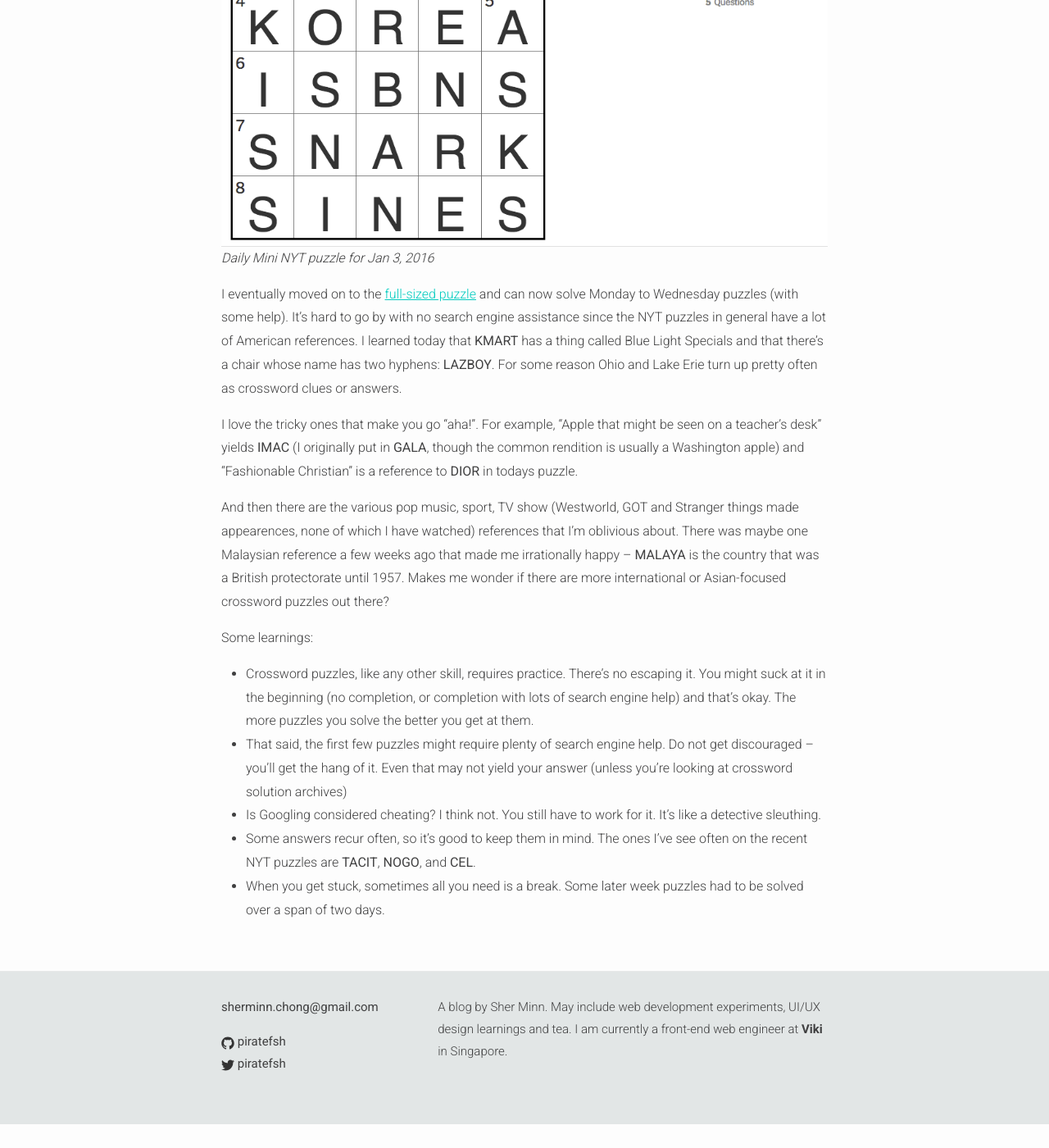
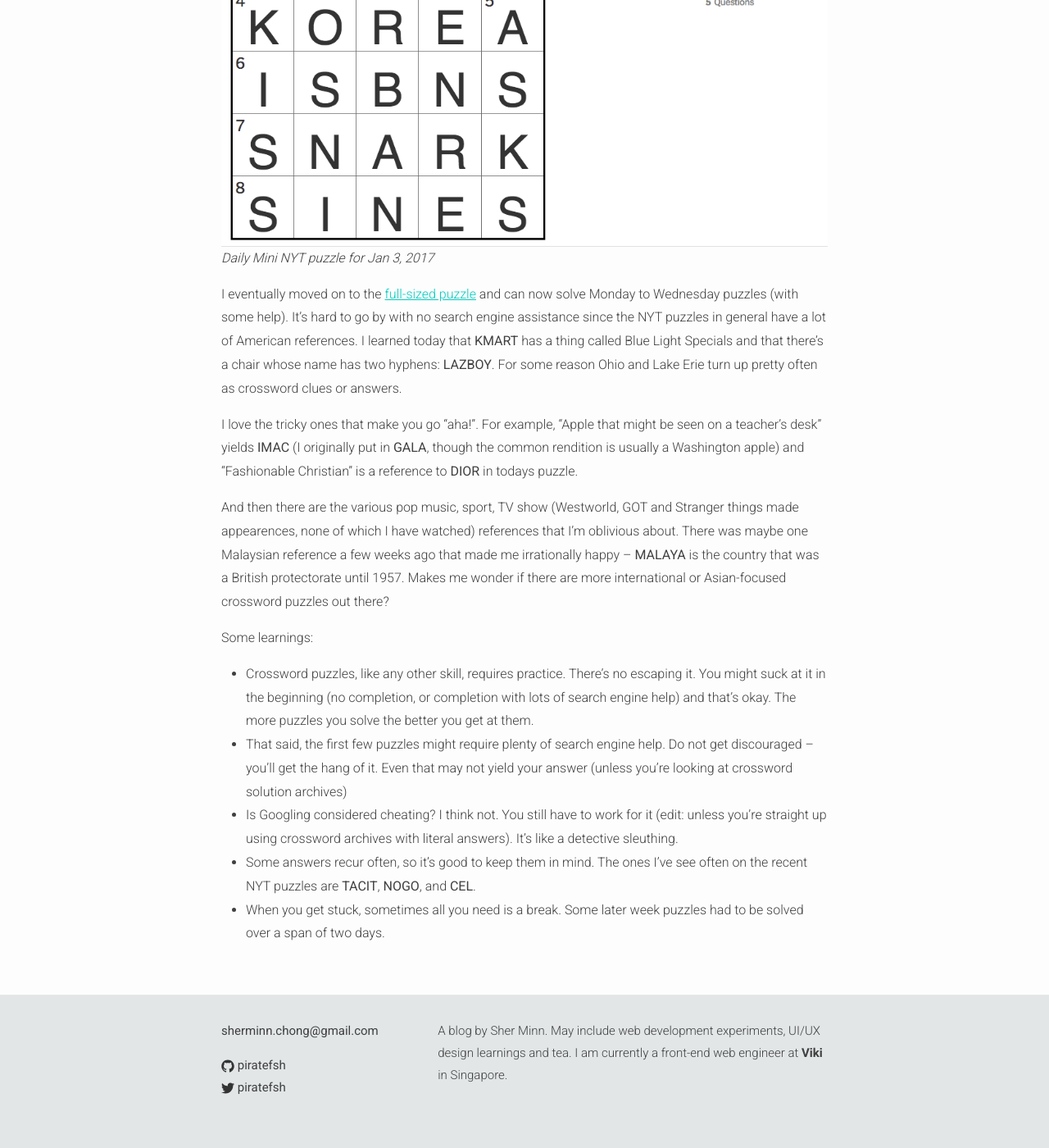
Before and after one commit to piratefsh/piratefsh.github.io, a Jekyll site: the page built from _posts/2017-01-03-doing-the-nyt-crossword-puzzle.markdown, in a window 1280 px wide and 1400 px high, scrolled down 1284 px. Shown: the whole window at 82% size. Built offline with Jekyll 4.4.1, drawn with Linux system fonts in a browser that asks for light colours; before the commit the page ends 2655 px from its top, so only the background shows below that; some of the changed text lies outside the part shown.

Commit message:
Update 2017-01-03-doing-the-nyt-crossword-puzzle.markdown

```diff
--- a/_posts/2017-01-03-doing-the-nyt-crossword-puzzle.markdown
+++ b/_posts/2017-01-03-doing-the-nyt-crossword-puzzle.markdown
@@ -4,7 +4,7 @@
 ---
 ![NYT Crossword puzzle Jan 3 2017](/assets/images/crossword/nyt-jan-3.png)
 
-_Daily NYT puzzle for Jan 3, 2016_
+_Daily NYT puzzle for Jan 3, 2017_
 
 Finishing a crossword puzzle has always been on my childhood wishlist (alongside my dream of being a webmaster, which I am kinda living now). I don't remember how many crosswords I have attempted and failed at in the local newspaper. Was it discouraging? Hell yes. Not gonna lie, I was completely clueless (pun intended) about how to do crossword puzzles. Still am, kinda.
 
@@ -13,7 +13,7 @@
 Tip: the easiest puzzles are on Monday and they get progressively harder as the week goes on. Same goes for the full-sized puzzle as well. I wish I knew this before getting frustrated with myself for barely getting 5 entries in for a Saturday puzzle.
 
 ![NYT Crossword mini puzzle Jan 3 2017](/assets/images/crossword/nyt-mini-jan-3.png)
-_Daily Mini NYT puzzle for Jan 3, 2016_
+_Daily Mini NYT puzzle for Jan 3, 2017_
 
 I eventually moved on to the [full-sized puzzle](http://www.nytimes.com/crosswords/index.html) and can now solve Monday to Wednesday puzzles (with some help). It's hard to go by with no search engine assistance since the NYT puzzles in general have a lot of American references. I learned today that __KMART__ has a thing called Blue Light Specials and that there's a chair whose name has two hyphens: __LAZBOY__. For some reason Ohio and Lake Erie turn up pretty often as crossword clues or answers.
 
@@ -25,6 +25,6 @@
 
 * Crossword puzzles, like any other skill, requires practice. There's no escaping it. You might suck at it in the beginning (no completion, or completion with lots of search engine help) and that's okay. The more puzzles you solve the better you get at them.
 * That said, the first few puzzles might require plenty of search engine help. Do not get discouraged -- you'll get the hang of it. Even that may not yield your answer (unless you're looking at crossword solution archives)
-* Is Googling considered cheating? I think not. You still have to work for it. It's like a detective sleuthing.
+* Is Googling considered cheating? I think not. You still have to work for it (edit: unless you're straight up using crossword archives with literal answers). It's like a detective sleuthing.
 * Some answers recur often, so it's good to keep them in mind. The ones I've see often on the recent NYT puzzles are __TACIT__, __NOGO__, and __CEL__.
 * When you get stuck, sometimes all you need is a break. Some later week puzzles had to be solved over a span of two days.
```
